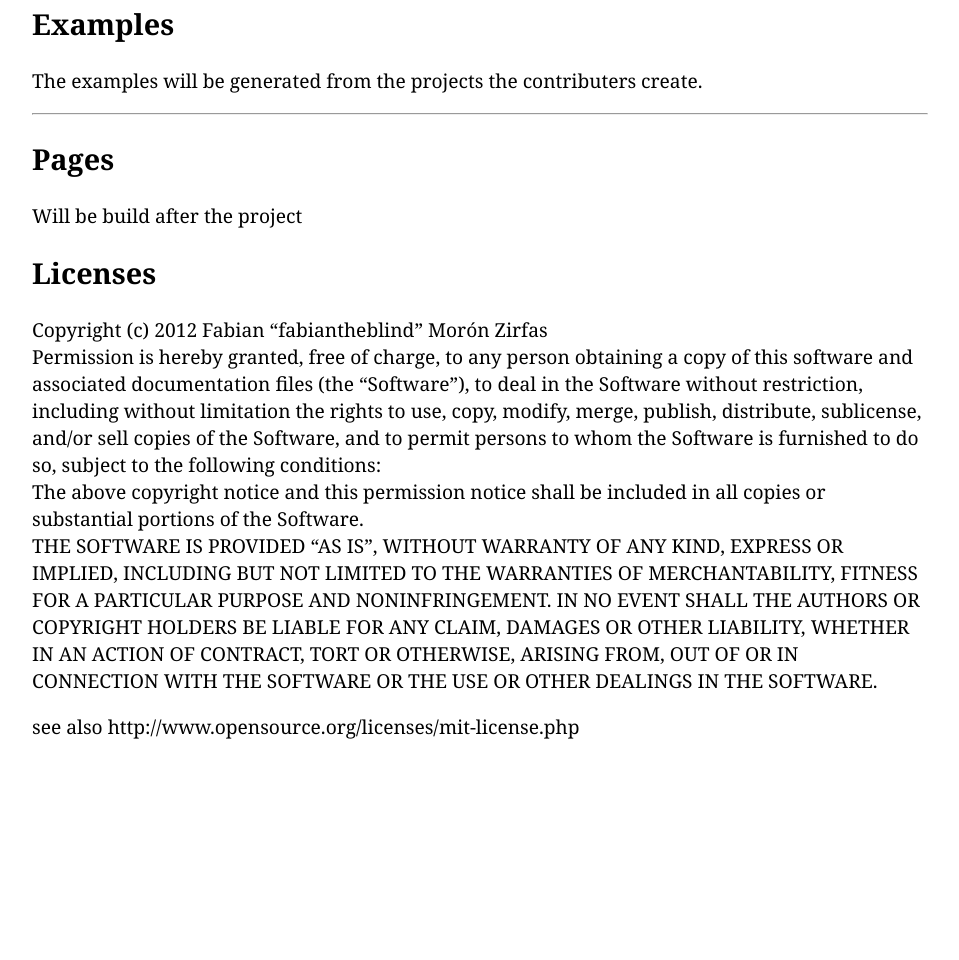
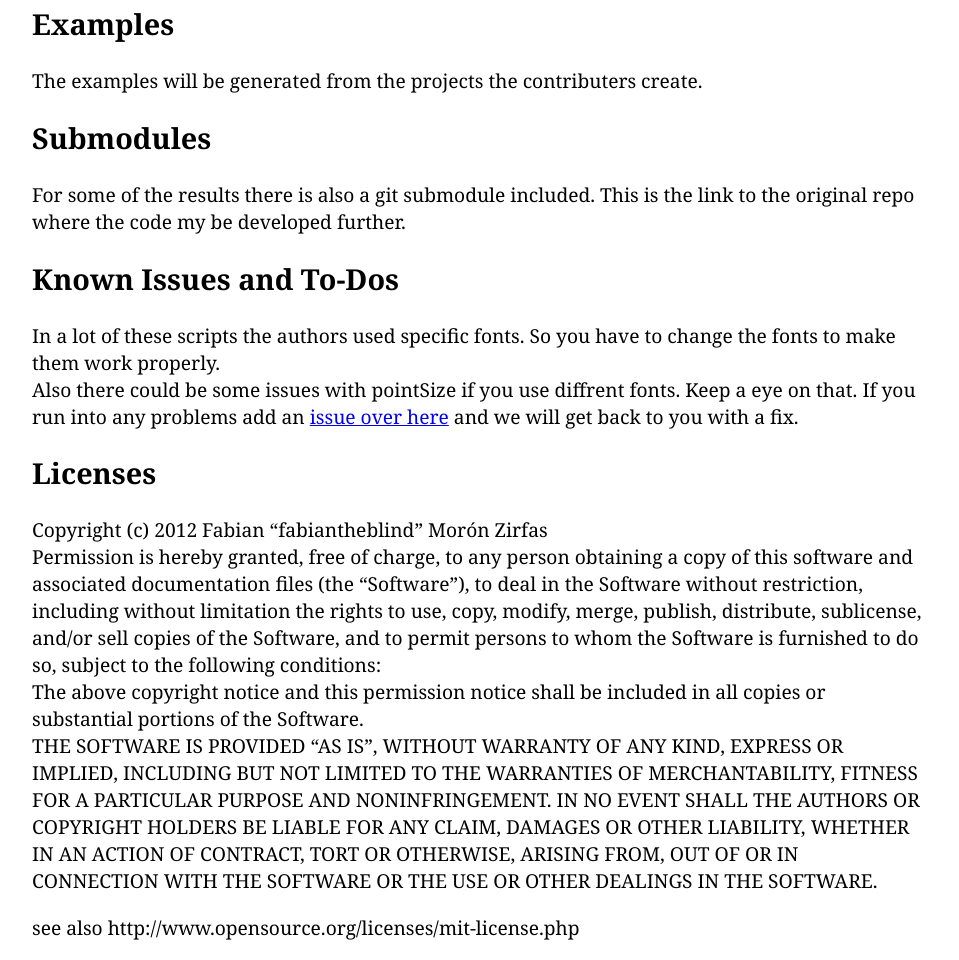
Before and after one commit to ff6347/auto-typo-adbe-id, a Jekyll site: the page built from index.md, in a window 1280 px wide. Shown: the part 581-1541 px from the top of the page, without its empty margins (160-1119 px from the left). Built offline with Jekyll 4.4.1, drawn with Linux system fonts in a browser that asks for light colours; Markdown is read by kramdown in place of the engine named in the settings; before the commit the page ends 1340 px from its top, so only the background shows below that.

Commit message:
better index.md

```diff
--- a/index.md
+++ b/index.md
@@ -12,11 +12,12 @@ This is the code repository for the FH-Potsdam ;-⟩ project week "Typography &
 ##Examples
 The examples will be generated from the projects the contributers create.
 
------------------------
+##Submodules
+For some of the results there is also a git submodule included. This is the link to the original repo where the code my be developed further.
 
-##Pages
-
-Will be build after the project
+##Known Issues and To-Dos
+In a lot of these scripts the authors used specific fonts. So you have to change the fonts to make them work properly.
+Also there could be some issues with pointSize if you use diffrent fonts. Keep a eye on that. If you run into any problems add an [issue over here](https://github.com/fabiantheblind/auto-typo-adbe-id/issues) and we will get back to you with a fix.
 
 ##Licenses
 
```
